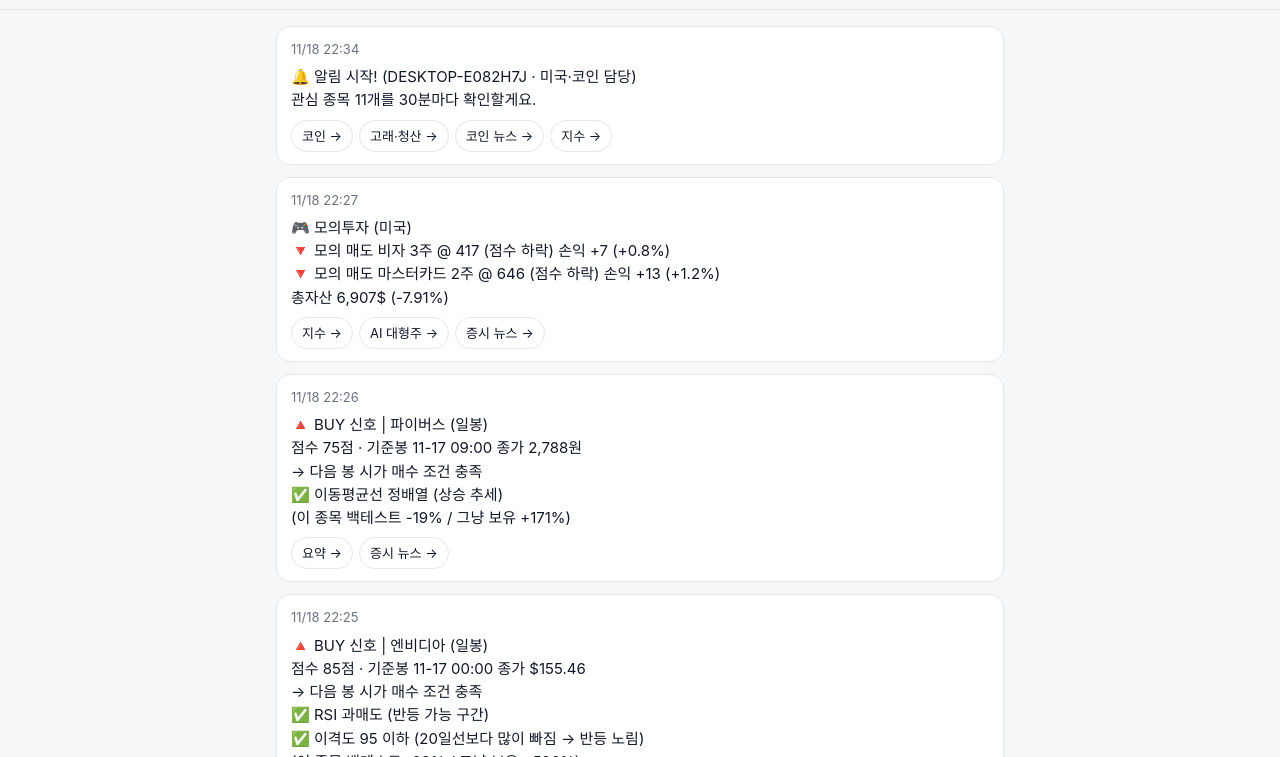
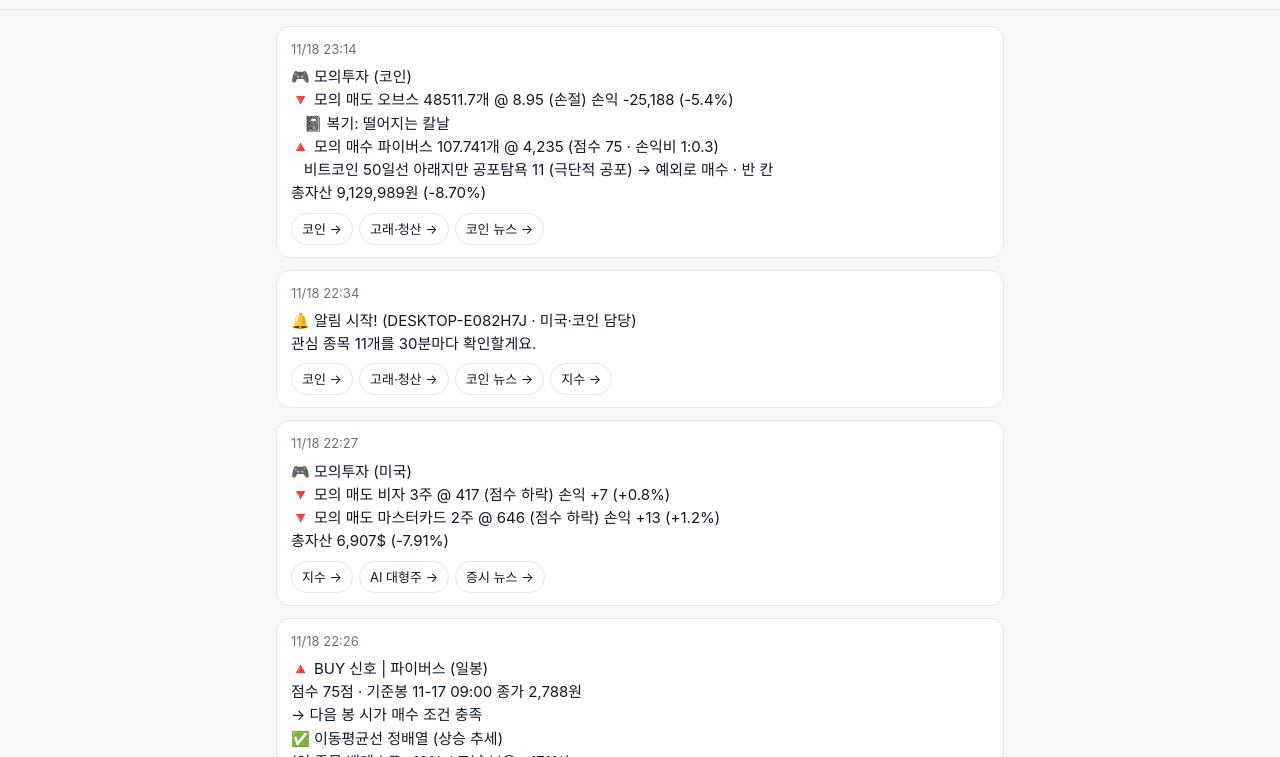
Before and after one commit to wonjin3457-stack/wonjin3457-stack.github.io, a plain HTML site: page alerts.html in a window 1280 px wide. Shown: the part 43-800 px from the top of the page. Drawn offline with Linux system fonts and the light colour scheme.

Commit message:
시황 갱신 11-18 23:15

```diff
--- a/alerts.html
+++ b/alerts.html
@@ -8,7 +8,12 @@ header h1{margin:0;font-size:18px}header a{color:var(--accent);text-decoration:n
 section{background:var(--card);border:1px solid var(--line);border-radius:14px;padding:12px 14px;margin:12px 0;scroll-margin-top:60px}
 section:target{outline:3px solid var(--accent)}pre{white-space:pre-wrap;word-break:break-word;font:inherit;margin:6px 0 8px}
 .muted{color:var(--muted);font-size:13px}.rel{display:flex;flex-wrap:wrap;gap:6px}.rel a{padding:5px 10px;border-radius:999px;border:1px solid var(--line);color:var(--text);text-decoration:none;font-size:13px}
-</style></head><body><header><h1>🔔 내 알림</h1><a href="index.html">📱 시황·뉴스 →</a></header><main><section id="a-1118223448a4bf"><div class="muted">11/18 22:34</div><pre>🔔 알림 시작! (DESKTOP-E082H7J · 미국·코인 담당)
+</style></head><body><header><h1>🔔 내 알림</h1><a href="index.html">📱 시황·뉴스 →</a></header><main><section id="a-1118231458e166"><div class="muted">11/18 23:14</div><pre>🎮 모의투자 (코인)
+🔻 모의 매도 오브스 48511.7개 @ 8.95 (손절) 손익 -25,188 (-5.4%)
+   📓 복기: 떨어지는 칼날
+🔺 모의 매수 파이버스 107.741개 @ 4,235 (점수 75 · 손익비 1:0.3)
+   비트코인 50일선 아래지만 공포탐욕 11 (극단적 공포) → 예외로 매수 · 반 칸
+총자산 9,129,989원 (-8.70%)</pre><div class="rel"><a href="index.html#coin">코인 →</a><a href="index.html#whale">고래·청산 →</a><a href="index.html#news-1">코인 뉴스 →</a></div></section><section id="a-1118223448a4bf"><div class="muted">11/18 22:34</div><pre>🔔 알림 시작! (DESKTOP-E082H7J · 미국·코인 담당)
 관심 종목 11개를 30분마다 확인할게요.</pre><div class="rel"><a href="index.html#coin">코인 →</a><a href="index.html#whale">고래·청산 →</a><a href="index.html#news-1">코인 뉴스 →</a><a href="index.html#index">지수 →</a></div></section><section id="a-111822274159e5"><div class="muted">11/18 22:27</div><pre>🎮 모의투자 (미국)
 🔻 모의 매도 비자 3주 @ 417 (점수 하락) 손익 +7 (+0.8%)
 🔻 모의 매도 마스터카드 2주 @ 646 (점수 하락) 손익 +13 (+1.2%)
@@ -599,10 +604,4 @@ VIX 19.3 (+3.2%) · CNN 공포탐욕 39 공포 · 코인 공포탐욕 10 극단
 ✅ 거래량 평소 2배 이상 실린 상승
 ✅ 바닥권 반등 캔들 (도지 확인·상승 장악형·망치형)
 ⚠️ 핵심 매물대(POC) 아래 → 위에서 눌림
-(이 종목 백테스트 -4% / 그냥 보유 -46%)</pre><div class="rel"><a href="index.html#summary">요약 →</a><a href="index.html#news-0">증시 뉴스 →</a></div></section><section id="a-111521342720b4"><div class="muted">11/15 21:34</div><pre>🔺 BUY 신호 | 칼데라 (일봉)
-점수 100점 · 기준봉 11-14 09:00 종가 94.80원
-→ 다음 봉 시가 매수 조건 충족
-✅ 이동평균선 정배열 (상승 추세)
-✅ 핵심 매물대(POC) 위 → 아래가 받쳐줌
-✅ 이격도 95 이하 (20일선보다 많이 빠짐 → 반등 노림)
-(이 종목 백테스트 -11% / 그냥 보유 -73%)</pre><div class="rel"><a href="index.html#summary">요약 →</a><a href="index.html#news-0">증시 뉴스 →</a></div></section></main></body></html>
+(이 종목 백테스트 -4% / 그냥 보유 -46%)</pre><div class="rel"><a href="index.html#summary">요약 →</a><a href="index.html#news-0">증시 뉴스 →</a></div></section></main></body></html>
```
